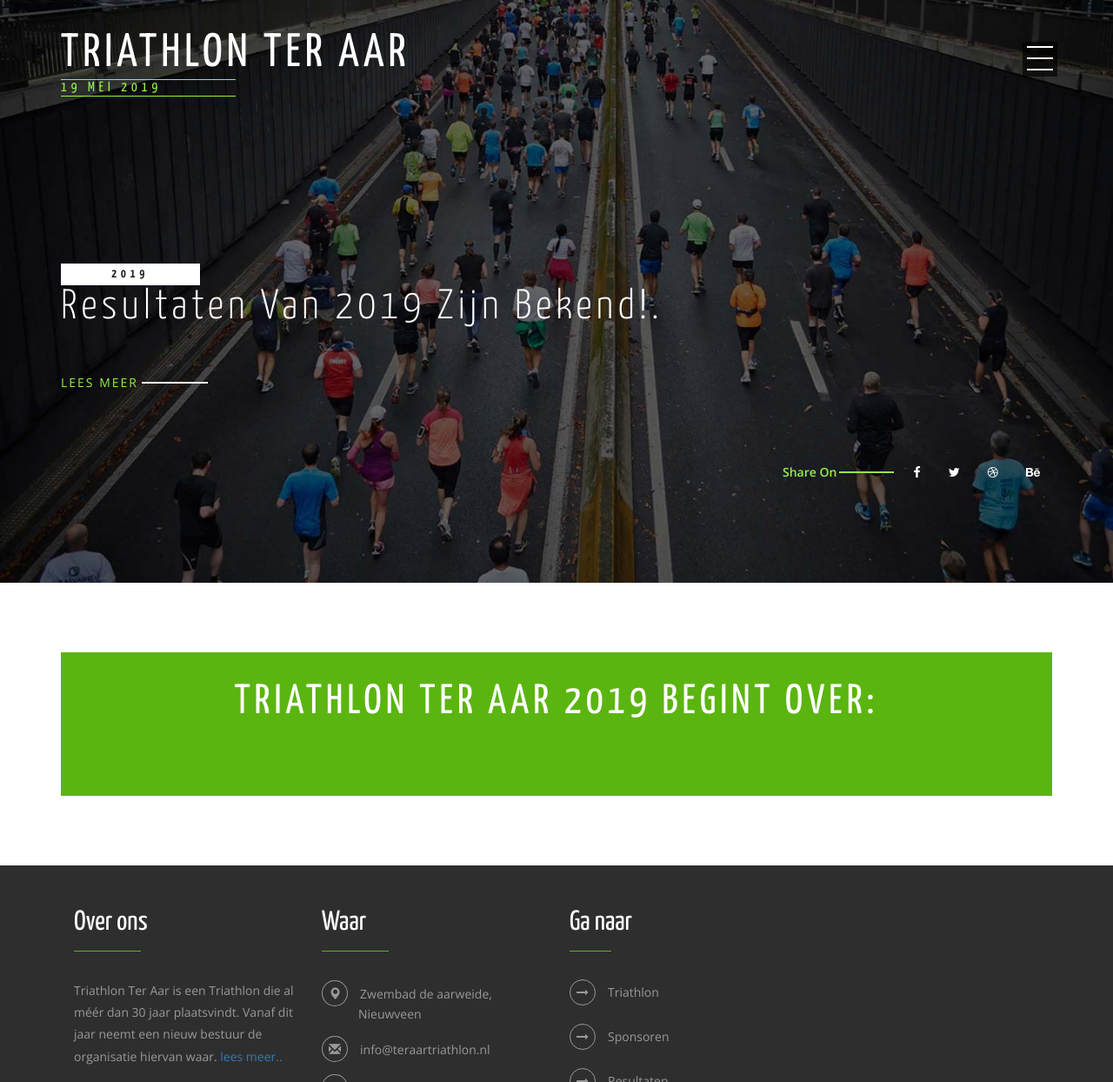
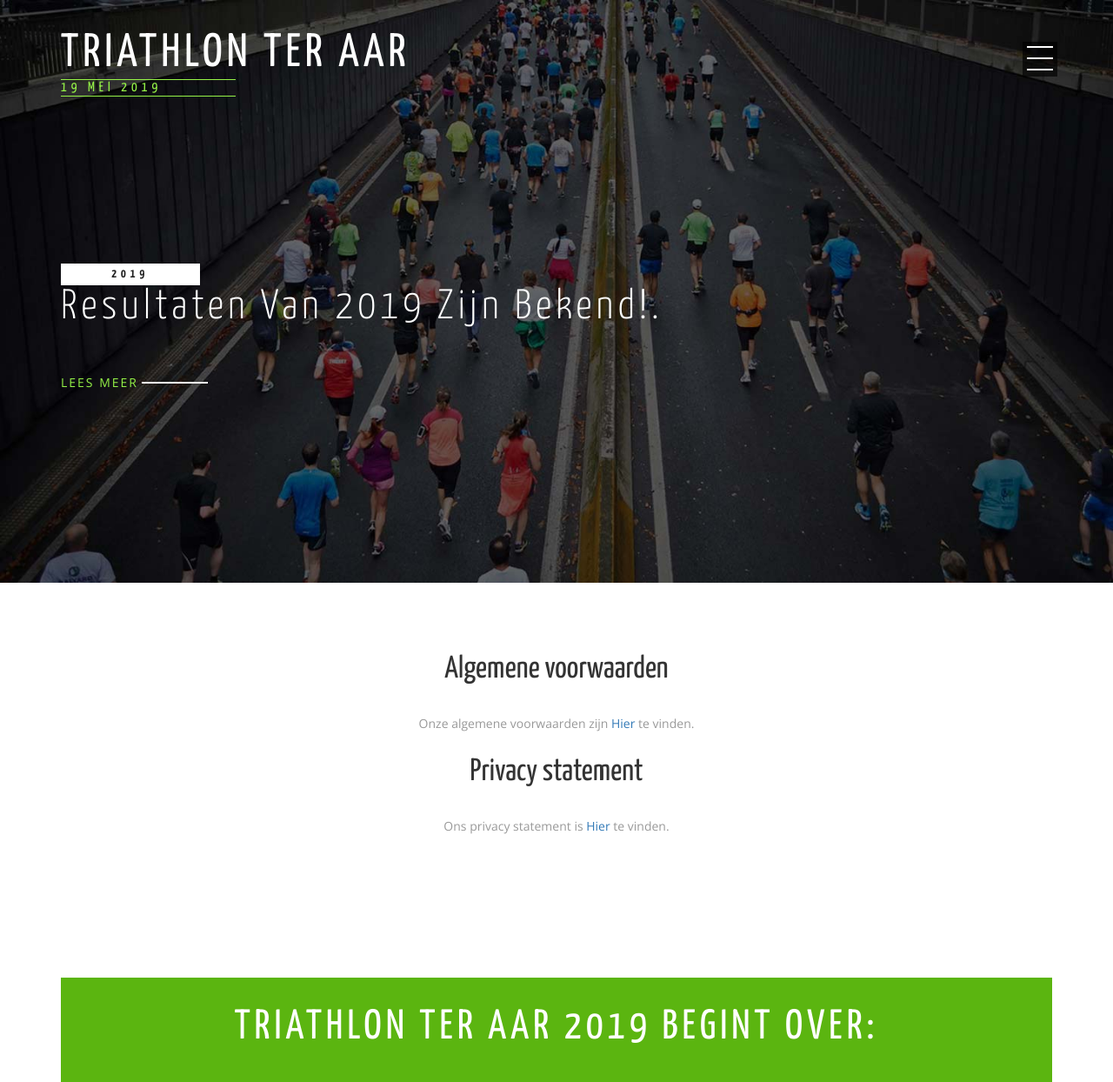
Before and after one commit to diedoman/tta, a plain HTML site: page index.html in a window 1280 px wide. Shown: the top 1244 px of the page at 87% size. Drawn offline with nearby package versions, Linux system fonts and the light colour scheme.

Commit message:
Added terms of conditions and privacy statement

```diff
--- a/index.html
+++ b/index.html
@@ -144,30 +144,23 @@ License URL: http://creativecommons.org/licenses/by/3.0/
 
 			</div>
 
-			<div class="w3_agileits_social_media">
-
-				<ul>
-
-					<li class="agileinfo_share">Share On</li>
-
-					<li><a href="#" class="wthree_facebook"><i class="fa fa-facebook" aria-hidden="true"></i></a></li>
-
-					<li><a href="#" class="wthree_twitter"><i class="fa fa-twitter" aria-hidden="true"></i></a></li>
-
-					<li><a href="#" class="wthree_dribbble"><i class="fa fa-dribbble" aria-hidden="true"></i></a></li>
-
-					<li><a href="#" class="wthree_behance"><i class="fa fa-behance" aria-hidden="true"></i></a></li>
-
-				</ul>
-
-			</div>
-
 		</div>
 
 	</div>
 
 <!-- //banner -->
-
+<div class="banner-bottom">
+	<div class="container">
+		<div class="agileits_banner_bottom">
+				<h1>Algemene voorwaarden</h1>
+				<p>Onze algemene voorwaarden zijn <a href="Algemene voorwaarden Triathlon Ter Aar 2020.pdf">Hier</a> te vinden.
+					</p>
+					<br>
+				<h1>Privacy statement</h1>
+				<p>Ons privacy statement is <a href="Privacystatement Triathlon.pdf">Hier</a> te vinden.</p>
+		</div>
+	</div>
+</div>
 <!-- bootstrap-pop-up -->
 
 	<div class="modal video-modal fade" id="myModal" tabindex="-1" role="dialog" aria-labelledby="myModal">
```
Also changed, not shown: 2 other files.
